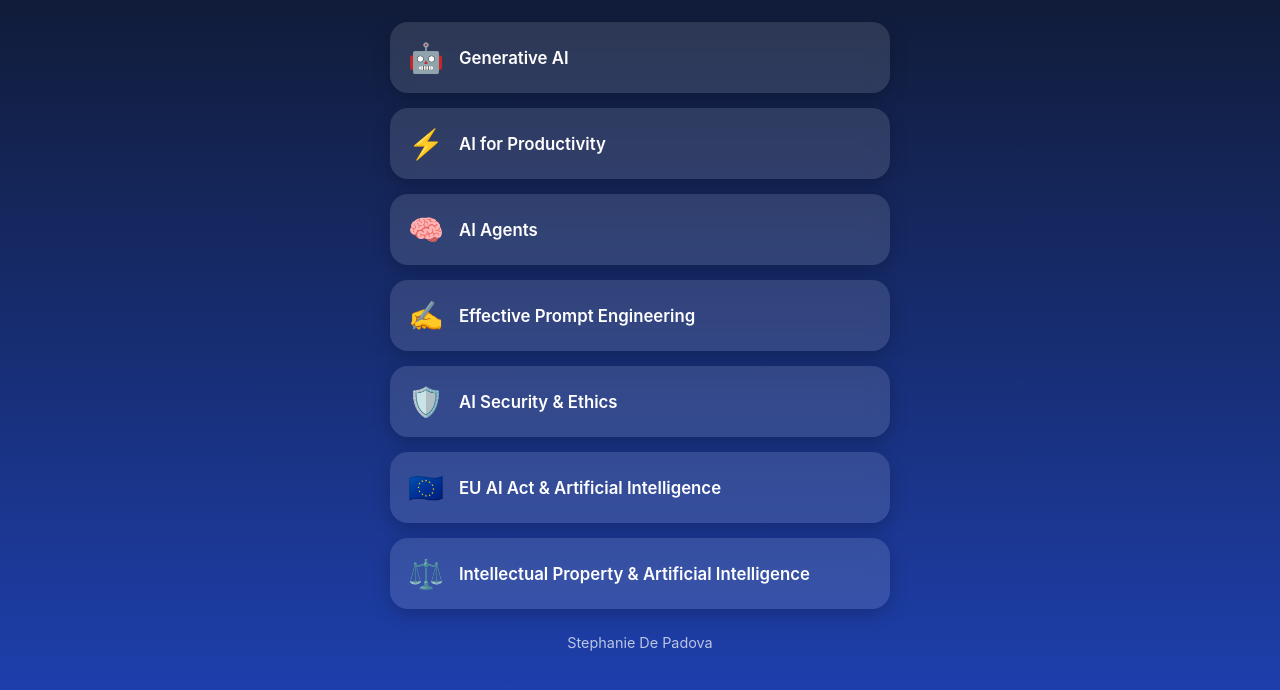
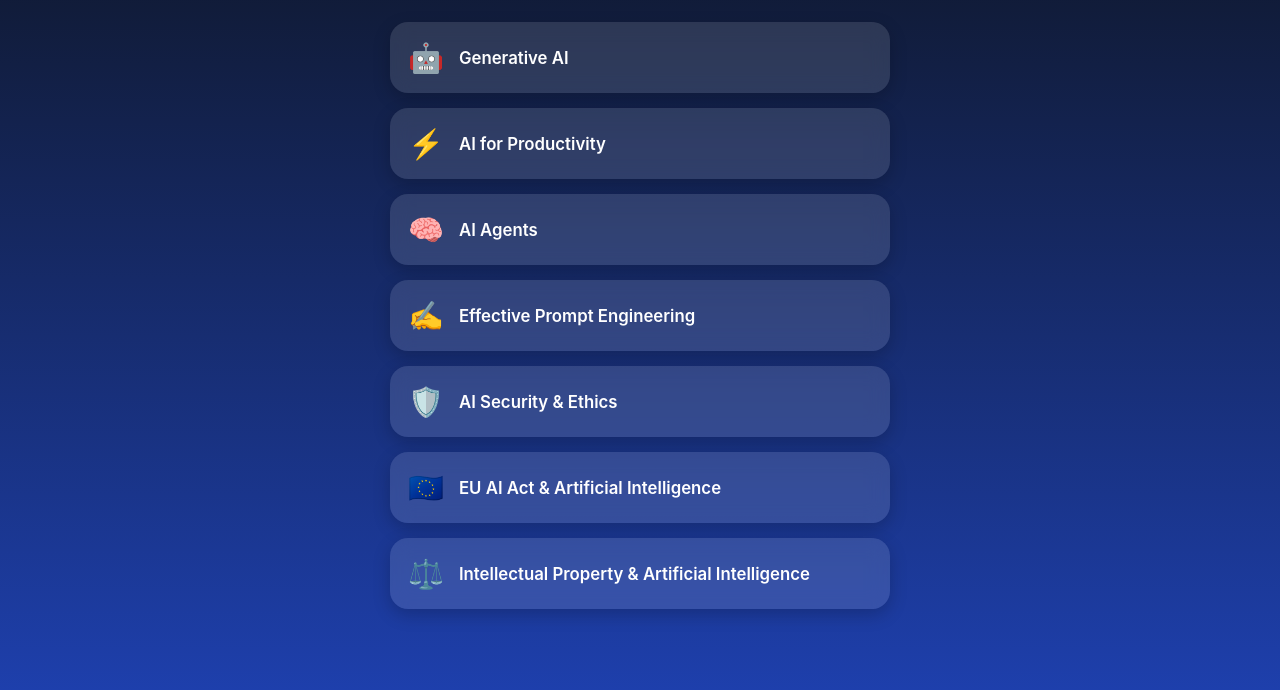
Before and after one commit to stephaniedepadova-dev/ai-certifications, a plain HTML site: page index.html in a window 1280 px wide. Shown: the part 92-782 px from the top of the page. Drawn offline with Linux system fonts and the light colour scheme.

Commit message:
Update index.html

```diff
--- a/index.html
+++ b/index.html
@@ -140,10 +140,6 @@ Tap a certification to view the certificate
 <span class="title">Intellectual Property & Artificial Intelligence</span>
 </a>
 
-<p class="note">
-Stephanie De Padova
-</p>
-
 </div>
 
 </body>
```
